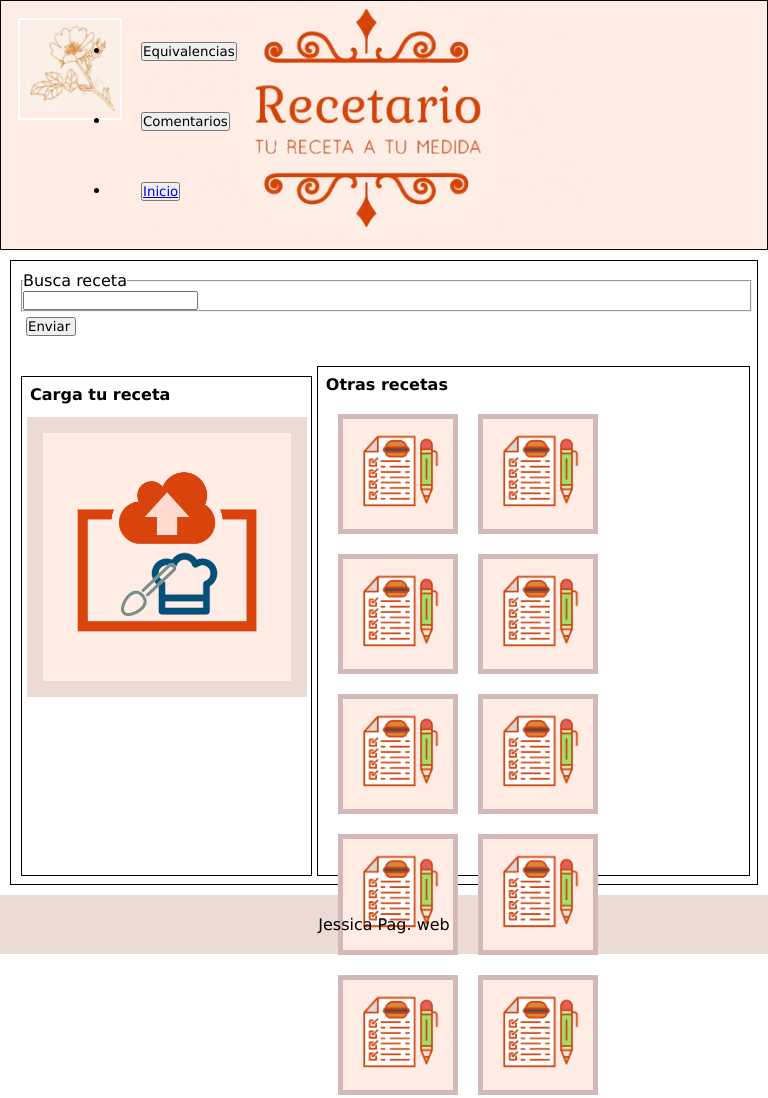
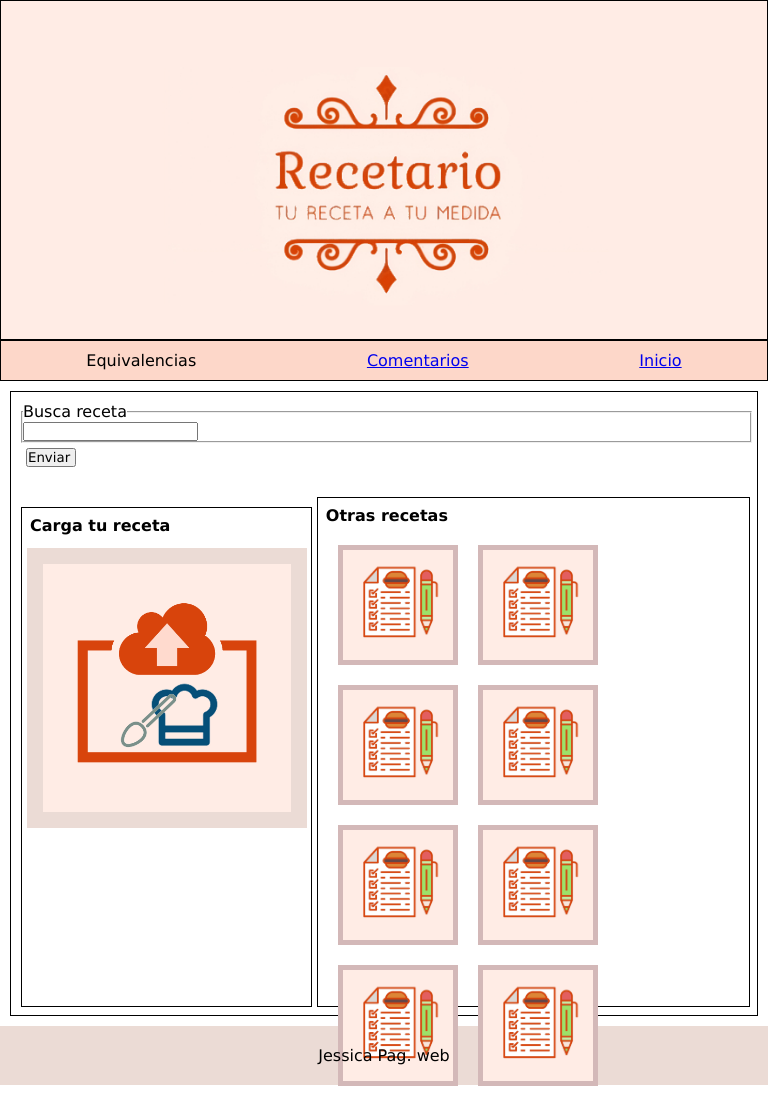
Before and after one commit to Jess-95/pag_web_receta, a plain HTML site: page index.html in a window 768 px wide. Shown: the top 1098 px of the page. Drawn offline with Linux system fonts and the light colour scheme.

Commit message:
arreglo del encabezado para pag max 780

```diff
--- a/css/style.css
+++ b/css/style.css
@@ -9,38 +9,47 @@
 
 header {
    background-color: #FFECE5;
-   height: 250px;
    width: 100%;
    border: 1px solid black;
+   display: flex;
+   flex-direction: row;
+}
+
+img {
+    display: flex;
+    align-self: center;
+}
+
+.logo{
+    display: flex;
+    max-width: 101px;
+    height: 101px;
+     padding: 0%;
+     margin: 19px;
+     border: 2px solid rgb(255, 255, 255);
+}
+
+.recetario{
+    display: flex;
+    justify-content:center;
+    align-items: center;
+    margin: 0px auto;
+    padding: 0px;
 }
 
 
-.logo{
-    max-width: 100%;
-     padding: 3px;
-     margin: 17px;
-     border: 2px solid rgb(255, 255, 255);
-     text-align:left;
+nav {
+    display: flex;
+    justify-content: flex-end
 }
 
-
-.recetario{
-   max-width: 40%;
-   margin: 0px auto;
+.li{
+    padding:  10px;
     text-align: center;
+    list-style-type: none;
+    margin: 10px;
+    padding: 20px;
 }
-
-nav {
-    margin: 10px;
-    text-align: right ;
-}
-.li{
-    margin: 10px;
-    width: 10px;
-    height: 20px;
-    padding: 30px;
-}
-
 /* FIN DL ENCABEZADO */
 
 #cont{
@@ -131,29 +140,55 @@ footer{
 }
 /*fin del footer*/
 
-/*Estilos para */
-@media screen and (min-width: 768px) {
 
-.logo{
-     width: 104px;
-     padding: 3px;
-     margin: 17px;
-     border: 2px solid rgb(255, 255, 255);
-     text-align:left;
+
+/*Estilos para pag max 780px*/
+
+@media (max-width: 780px){
+    /*ENCABEZADO*/
+    header{
+        display: flex;
+        flex-direction: column;
+        justify-content: center;
+        transition: transform 0.3s ease;
     }
 
+    .logo
+    {
+     width:0px;
+     height: 0px;
+     border: none;
+    }
+
+    .logo img {
+        width: 0px;
+        height: 0px;
+    }
 
     .recetario{
-   width: 2px;
-   margin: 0px auto;
-   text-align: center;
-}
-
-nav {
-    margin: 10px;
-
-    text-align: right ;
+     width: 100%;
+     height: 300px;
 
     }
 
+    .recetario img {
+       Max-width:100% ;
+       Display:block ;
+
     }
+
+    .menu{
+        display: flex;
+        flex-direction: row;
+        justify-content: space-around;
+        background-color: #fdd7c9;
+        border-top: 2px solid black;
+        width: 100vw;
+    }
+
+    .li{
+       margin: 0px;
+       padding: 10px;
+    }
+}
+/*FIN ENCABEZADO*/
--- a/css/style2.css
+++ b/css/style2.css
@@ -9,35 +9,50 @@
 
 header {
    background-color: #FFECE5;
-   height: 250px;
    width: 100%;
    border: 1px solid black;
+   display: flex;
+   flex-direction: row;
+}
+
+
+img {
+    display: flex;
+    align-self: center;
 }
 
 .logo{
-    width: 104px;
-    height: 97px;
-     padding: 3px;
-     margin: 17px;
+    display: flex;
+    max-width: 101px;
+    height: 101px;
+     padding: 0%;
+     margin: 19px;
      border: 2px solid rgb(255, 255, 255);
-     text-align:left;
+
 }
 
+
 .recetario{
-   width: 70%;
-   margin: 0px auto;
-   text-align: center;
+    display: flex;
+    justify-content:center;
+    align-items: center;
+    margin: 0px auto;
+    padding: 0px;
 }
 
+
 nav {
+    display: flex;
+    justify-content: flex-end
+
+}
+
+.li{
+    padding:  10px;
+    text-align: center;
+    list-style-type: none;
     margin: 10px;
-    text-align: right ;
-}
-.li{
-    margin: 10px;
-    width: 10px;
-    height: 20px;
-    padding: 30px;
+    padding: 20px;
 }
 
 /* fin header */
@@ -84,3 +99,56 @@ footer{
 }
 
 /*fin del footer*/
+
+
+
+/*Estilos para pag max 780px*/
+
+@media (max-width: 780px){
+    /*ENCABEZADO*/
+    header{
+        display: flex;
+        flex-direction: column;
+        justify-content: center;
+        transition: transform 0.3s ease;
+    }
+
+    .logo
+    {
+     width:0px;
+     height: 0px;
+     border: none;
+    }
+
+    .logo img {
+        width: 0px;
+        height: 0px;
+    }
+
+    .recetario{
+     width: 100%;
+     height: 300px;
+
+    }
+
+    .recetario img {
+       Max-width:100% ;
+       Display:block ;
+
+    }
+
+    .menu{
+        display: flex;
+        flex-direction: row;
+        justify-content: space-around;
+        background-color: #fdd7c9;
+        border-top: 2px solid black;
+        width: 100vw;
+    }
+
+    .li{
+       margin: 0px;
+       padding: 10px;
+    }
+}
+/*FIN ENCABEZADO*/
--- a/css/style3.css
+++ b/css/style3.css
@@ -9,39 +9,46 @@
 
 header {
    background-color: #FFECE5;
-   height: 250px;
    width: 100%;
    border: 1px solid black;
+   display: flex;
+   flex-direction: row;
 }
 
+img {
+    display: flex;
+    align-self: center;
+}
 
 .logo{
-    width: 104px;
-    height: 97px;
-     padding: 3px;
-     margin: 17px;
+    display: flex;
+    max-width: 101px;
+    height: 101px;
+     padding: 0%;
+     margin: 19px;
      border: 2px solid rgb(255, 255, 255);
-     text-align:left;
+}
+
+.recetario{
+    display: flex;
+    justify-content:center;
+    align-items: center;
+    margin: 0px auto;
+    padding: 0px;
+}
+
+nav {
+    display: flex;
+    justify-content: flex-end
 
 }
 
-.recetario{
-   width: 70%;
-   margin: 0px auto;
-   text-align: center;
-
-}
-
-
-nav {
+.li{
+    padding:  10px;
+    text-align: center;
+    list-style-type: none;
     margin: 10px;
-    text-align: right ;
-}
-.li{
-    margin: 10px;
-    width: 10px;
-    height: 20px;
-    padding: 30px;
+    padding: 20px;
 }
 
 /* FIN DL ENCABEZADO */
@@ -86,3 +93,56 @@ footer{
     background-color: #ebdbd5;
 }
 /*fin del footer*/
+
+
+
+/*Estilos para pag max 780px*/
+
+@media (max-width: 780px){
+    /*ENCABEZADO*/
+    header{
+        display: flex;
+        flex-direction: column;
+        justify-content: center;
+        transition: transform 0.3s ease;
+    }
+
+    .logo
+    {
+     width:0px;
+     height: 0px;
+     border: none;
+    }
+
+    .logo img {
+        width: 0px;
+        height: 0px;
+    }
+
+    .recetario{
+     width: 100%;
+     height: 300px;
+
+    }
+
+    .recetario img {
+       Max-width:100% ;
+       Display:block ;
+
+    }
+
+    .menu{
+        display: flex;
+        flex-direction: row;
+        justify-content: space-around;
+        background-color: #fdd7c9;
+        border-top: 2px solid black;
+        width: 100vw;
+    }
+
+    .li{
+       margin: 0px;
+       padding: 10px;
+    }
+}
+/*FIN ENCABEZADO*/
--- a/index.html
+++ b/index.html
@@ -12,19 +12,19 @@
 <body>
     <!--ENCABEZADO-->
     <header>
-      <div class="logo" style= "float: left">
+      <div class="logo">
         <img src="/img/logo.png" width="95 px" alt= "Logo">
       </div>
 
-      <div class="recetario" style= "float: left">
+      <div class="recetario" >
         <img src="/img/recetario.jpg" width="450 px" height= ¨500px¨ alt= "Imagen de la pagina">
       </div>
 
       <nav>
-        <ul>
-         <li class="li"><button>Equivalencias</button></li>
-         <li class="li"><a href="formulario2.html"><button>Comentarios</button></a></li>
-         <li class="li"><a href="index.html"><button>Inicio</a></li>
+        <ul class="menu">
+         <li class="li">Equivalencias</li>
+         <li class="li"><a href="formulario2.html">Comentarios</a></li>
+         <li class="li"><a href="index.html">Inicio</a></li>
         </ul>
       </nav>
     </header>
```
Also changed, not shown: formulario.html (+5 -5 lines), formulario2.html (+5 -5 lines). Lines whose indentation alone changed are shown as unchanged.
